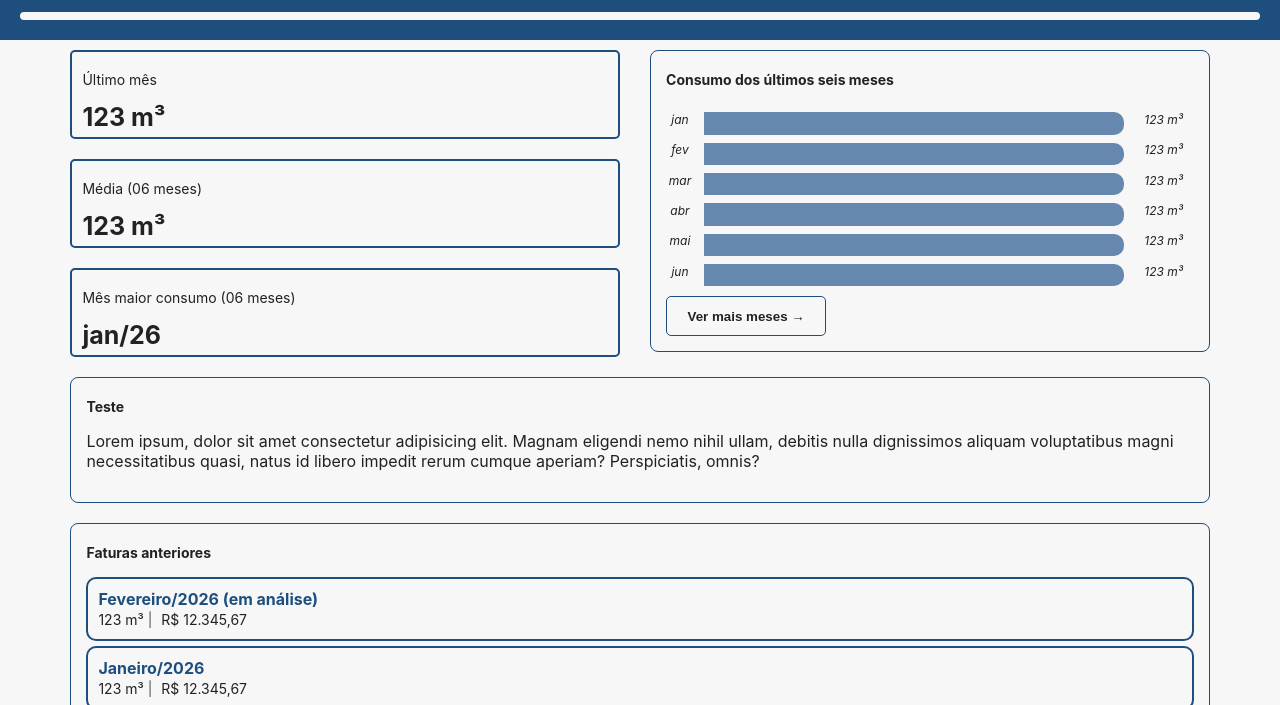
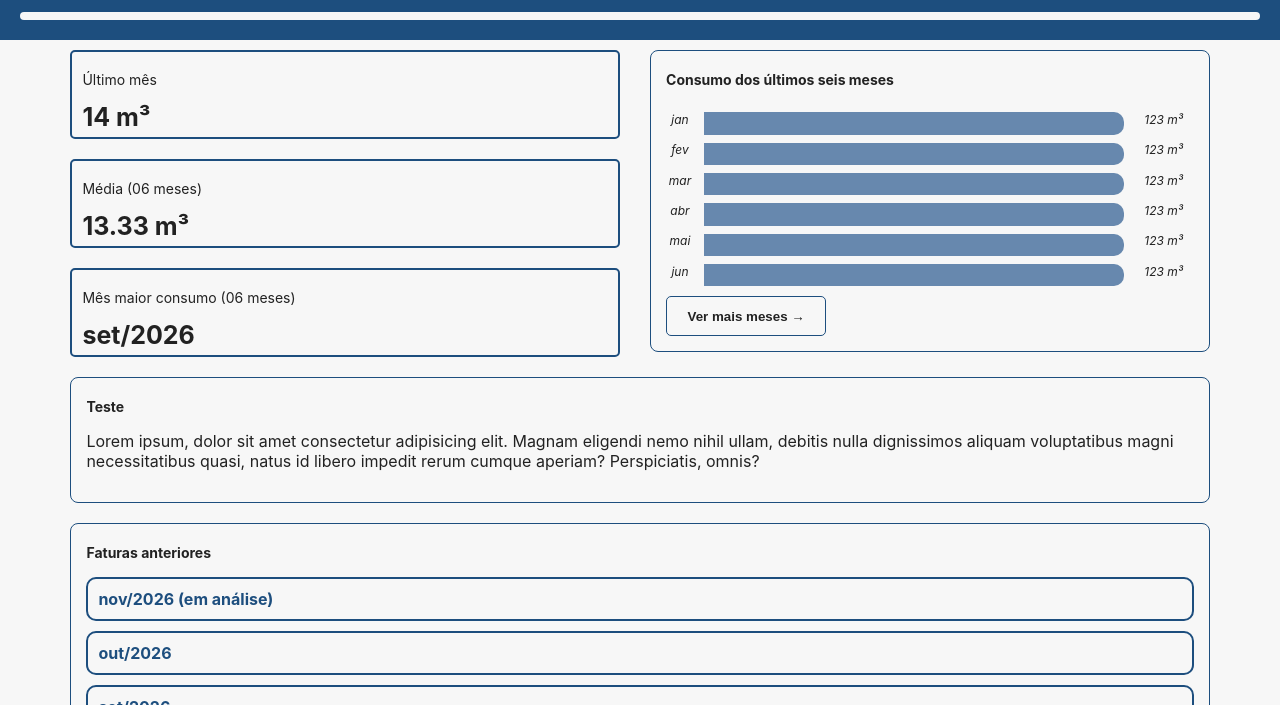
Before and after one commit to mateushirt/atividade-extensao-cpwi, a plain HTML site: page historico.html in a window 1280 px wide. Shown: the part 95-800 px from the top of the page. Drawn offline with nearby package versions, Linux system fonts and the light colour scheme.

Commit message:
Incluindo os dados do localStorage na tela de histórico e pagamento

```diff
--- a/dados.js
+++ b/dados.js
@@ -4,70 +4,48 @@ const houses_data = [
 		"house_name": null,
 		"initial_reading": "0000",
 		"readings": [
-			{
-				"month": "2026-01",
-				"hydrometer_numbers": "1234",
-				"consumption_m3": 123,
-				"value_cents": 1234567,
-				"status": "confirmed",
-				"photo": null
-			},{
-				"month": "2026-02",
-				"hydrometer_numbers": "3456",
-				"consumption_m3": 234,
-				"value_cents": 2345678,
-				"status": "confirmed",
-				"photo": null
-			},
+			{ "month": "2025-12", "hydrometer_numbers": "0014", "consumption_m3": 14, "value_cents": 4720, "status": "confirmed", "photo": null },
+			{ "month": "2026-01", "hydrometer_numbers": "0026", "consumption_m3": 12, "value_cents": 3760, "status": "confirmed", "photo": null },
+			{ "month": "2026-02", "hydrometer_numbers": "0035", "consumption_m3": 9, "value_cents": 2800, "status": "confirmed", "photo": null },
+			{ "month": "2026-03", "hydrometer_numbers": "0046", "consumption_m3": 11, "value_cents": 3280, "status": "confirmed", "photo": null },
+			{ "month": "2026-04", "hydrometer_numbers": "0064", "consumption_m3": 18, "value_cents": 6640, "status": "confirmed", "photo": null },
+			{ "month": "2026-05", "hydrometer_numbers": "0086", "consumption_m3": 22, "value_cents": 8560, "status": "confirmed", "photo": null },
+			{ "month": "2026-06", "hydrometer_numbers": "0103", "consumption_m3": 17, "value_cents": 6160, "status": "confirmed", "photo": null },
+			{ "month": "2026-07", "hydrometer_numbers": "0116", "consumption_m3": 13, "value_cents": 4240, "status": "confirmed", "photo": null },
+			{ "month": "2026-08", "hydrometer_numbers": "0126", "consumption_m3": 10, "value_cents": 2800, "status": "confirmed", "photo": null },
+			{ "month": "2026-09", "hydrometer_numbers": "0138", "consumption_m3": 12, "value_cents": 3760, "status": "confirmed", "photo": null },
+			{ "month": "2026-10", "hydrometer_numbers": "0153", "consumption_m3": 15, "value_cents": 5200, "status": "confirmed", "photo": null },
+			{ "month": "2026-11", "hydrometer_numbers": "0169", "consumption_m3": 16, "value_cents": 5680, "status": "confirmed", "photo": null }
 		]
-	},{
+	},
+	{
 		"house_number": 321,
 		"house_name": "SIT SILVEIRA",
 		"initial_reading": "0000",
 		"readings": [
-			{
-				"month": "2026-01",
-				"hydrometer_numbers": "1234",
-				"consumption_m3": 123,
-				"value_cents": 1234567,
-				"status": "confirmed",
-				"photo": null
-			},{
-				"month": "2026-02",
-				"hydrometer_numbers": "3456",
-				"consumption_m3": 234,
-				"value_cents": 2345678,
-				"status": "confirmed",
-				"photo": null
-			},{
-				"month": "2026-03",
-				"hydrometer_numbers": "3456",
-				"consumption_m3": 234,
-				"value_cents": 2345678,
-				"status": "confirmed",
-				"photo": null
-			},{
-				"month": "2026-04",
-				"hydrometer_numbers": "3456",
-				"consumption_m3": 234,
-				"value_cents": 2345678,
-				"status": "confirmed",
-				"photo": null
-			},{
-				"month": "2026-05",
-				"hydrometer_numbers": "3456",
-				"consumption_m3": 234,
-				"value_cents": 2345678,
-				"status": "confirmed",
-				"photo": null
-			},{
-				"month": "2026-06",
-				"hydrometer_numbers": "3456",
-				"consumption_m3": 234,
-				"value_cents": 2345678,
-				"status": "confirmed",
-				"photo": null
-			},
+			{ "month": "2026-06", "hydrometer_numbers": "0008", "consumption_m3": 8, "value_cents": 2800, "status": "confirmed", "photo": null },
+			{ "month": "2026-07", "hydrometer_numbers": "0018", "consumption_m3": 10, "value_cents": 2800, "status": "confirmed", "photo": null },
+			{ "month": "2026-08", "hydrometer_numbers": "0031", "consumption_m3": 13, "value_cents": 4240, "status": "confirmed", "photo": null },
+			{ "month": "2026-09", "hydrometer_numbers": "0050", "consumption_m3": 19, "value_cents": 7120, "status": "confirmed", "photo": null },
+			{ "month": "2026-10", "hydrometer_numbers": "0066", "consumption_m3": 16, "value_cents": 5680, "status": "confirmed", "photo": null },
+			{ "month": "2026-11", "hydrometer_numbers": "0080", "consumption_m3": 14, "value_cents": 4720, "status": "pending", "photo": null }
 		]
 	},
-]
+	{
+		"house_number": 456,
+		"house_name": "CH SANTA RITA",
+		"initial_reading": "2310",
+		"readings": [
+			{ "month": "2026-02", "hydrometer_numbers": "2331", "consumption_m3": 21, "value_cents": 8080, "status": "confirmed", "photo": null },
+			{ "month": "2026-03", "hydrometer_numbers": "2350", "consumption_m3": 19, "value_cents": 7120, "status": "confirmed", "photo": null },
+			{ "month": "2026-04", "hydrometer_numbers": "2374", "consumption_m3": 24, "value_cents": 9520, "status": "confirmed", "photo": null },
+			{ "month": "2026-05", "hydrometer_numbers": "2392", "consumption_m3": 18, "value_cents": 6640, "status": "confirmed", "photo": null },
+			{ "month": "2026-06", "hydrometer_numbers": "2407", "consumption_m3": 15, "value_cents": 5200, "status": "confirmed", "photo": null },
+			{ "month": "2026-07", "hydrometer_numbers": "2419", "consumption_m3": 12, "value_cents": 3760, "status": "confirmed", "photo": null },
+			{ "month": "2026-08", "hydrometer_numbers": "2430", "consumption_m3": 11, "value_cents": 3280, "status": "confirmed", "photo": null },
+			{ "month": "2026-09", "hydrometer_numbers": "2443", "consumption_m3": 13, "value_cents": 4240, "status": "confirmed", "photo": null },
+			{ "month": "2026-10", "hydrometer_numbers": "2460", "consumption_m3": 17, "value_cents": 6160, "status": "confirmed", "photo": null },
+			{ "month": "2026-11", "hydrometer_numbers": "2480", "consumption_m3": 20, "value_cents": 7600, "status": "confirmed", "photo": null }
+		]
+	}
+];
--- a/historico.html
+++ b/historico.html
@@ -102,21 +102,7 @@
 		<!-- Faturas anteriores -->
 		<section class="container">
 			<h3>Faturas anteriores</h3>
-			<div class="bill">
-				<span class="month">Fevereiro/2026 (em análise)</span>
-				<div class="row">
-					<span class="read">123 m³</span>
-					<span class="value">R$ 12.345,67</span>
-				</div>
-			</div>
-
-			<div class="bill">
-				<span class="month">Janeiro/2026</span>
-				<div class="row">
-					<span class="read">123 m³</span>
-					<span class="value">R$ 12.345,67</span>
-				</div>
-			</div>
+			<div id="bills"></div>
 		</section>
     </main>
 
--- a/interaction.js
+++ b/interaction.js
@@ -1,6 +1,6 @@
 // VERIFICAR: Jogar essas funções em arquivos .js separados, está virando um espaguete
 
-const current_house = 321;
+const meses_ano = [ 'jan', 'fev', 'mar', 'abr', 'mai', 'jun', 'jul', 'ago', 'set', 'out', 'nov', 'dez' ];
 
 // Retira o logo da associação se identificar que está utilizando a imagem de placeholder (sem logo)
 verify_logo();
@@ -10,6 +10,7 @@ function verify_logo() {
 }
 
 // Informações do localStorage
+localStorage.clear(); // Usado por enquanto, só para ficar limpando o localStorage enquanto desenvolvo. Tem que ser retirado depois
 const houses = houses_information();
 function houses_information(){
 	const saved_info = localStorage.getItem('houses');
@@ -105,10 +106,63 @@ input_elements.forEach((input, index) => {
 	})
 })
 
-// VERIFICAR: Atualiza os dados do histórico
+// Atualiza os dados do histórico
 update_historic_info();
 function update_historic_info() {
-	console.log(`Número: ${houses[1].house_number}`);
-	console.log(`Nome: ${houses[1].house_name}`);
-	console.log(`Leituras: ${houses[1].readings}`);
+	const bills_element = document.querySelector('#bills');
+	if(!bills_element) { return; }
+
+	const readings = houses[1].readings;
+	const number_boxes_elements = document.querySelectorAll('.number-box');
+	const number_boxes_span_elements = [
+		number_boxes_elements[0].querySelector('span'),
+		number_boxes_elements[1].querySelector('span'),
+		number_boxes_elements[2].querySelector('span'),
+	];
+
+	number_boxes_span_elements[0].innerHTML = `${readings[readings.length - 1].consumption_m3} m³`;
+
+	var averange = 0;
+	for(var i = 0; i < readings.length; i++) { averange += readings[i].consumption_m3; }
+	averange /= readings.length;
+	number_boxes_span_elements[1].innerHTML = `${averange.toFixed(2)} m³`;
+
+	var greater = 0, greater_month = null;
+	for(var i = 0; i < readings.length; i++) {
+		if (readings[i].consumption_m3 > greater) {
+			greater = readings[i].consumption_m3;
+			greater_month = readings[i].month;
+		}
+	}
+	number_boxes_span_elements[2].innerHTML = month_format(greater_month);
+
+	for(var i = (readings.length - 1); i > 0; i--) {
+		var current = readings[i];
+		bills_element.innerHTML += `
+			<details>
+				<summary>
+					<span class="month">${month_format(current.month)} ${current.status == 'pending' ? '(em análise)' : ''}</span>
+				</summary>
+
+				<div class="reading-details">
+					<table>
+						<tr>
+							<th>Leitura</th>
+							<td>${current.hydrometer_numbers}</td>
+						</tr>
+						<tr>
+							<th>Consumo</th>
+							<td>${current.consumption_m3} m³</td>
+						</tr>
+						<tr>
+							<th>Valor</th>
+							<td>R$ ${current.value_cents / 100}</td>
+						</tr>
+					</table>
+				</div>
+			</details>
+		`;
+	}
 }
+
+function month_format(month) { return `${meses_ano[month.slice(-2) - 1]}/${month.slice(0, 4)}`; }
--- a/styles/segment-style.css
+++ b/styles/segment-style.css
@@ -331,34 +331,45 @@ header.segment-header {
     }
 }
 
-.bill {
+#bills details {
+    border: 2px solid var(--cor-principal);
     border-radius: 10px;
+    margin-bottom: 10px;
     padding: 10px;
-    border: 2px solid var(--cor-principal);
-    margin-bottom: 5px;
+
+    & summary { list-style: none; }
 
     & .month {
         color: var(--cor-principal);
+        font-weight: bold;
         font-size: 16px;
-        font-weight: bold;
-    }
-
-    & .read, & .value {
-        margin-right: 5px;
-        font-size: 14px;
-    }
-
-    & .read::after {
-        content: ' | ';
-        color: #555;
     }
 
     &:hover {
         background-color: var(--cor-secundaria);
+        border-color: transparent;
+        color: var(--branco);
         cursor: pointer;
 
         & .month {
-            color: var(--preto);
+            color: var(--branco);
+        }
+    }
+
+    & .reading-details {
+        & table { border-collapse: collapse; }
+
+        & th {
+            font-weight: bold;
+            text-align: left;
+            min-width: 140px;
+            font-size: 10pt;
+        }
+
+        & td {
+            font-weight: normal;
+            text-align: right;
+            min-width: 40px;
         }
     }
 }
```
